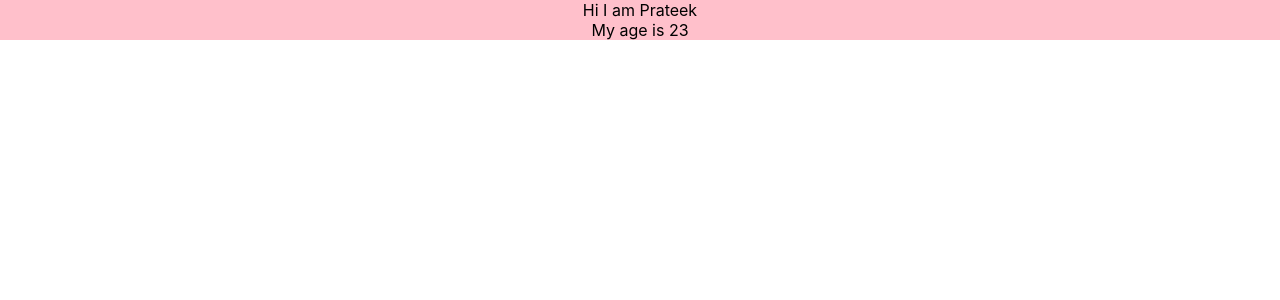
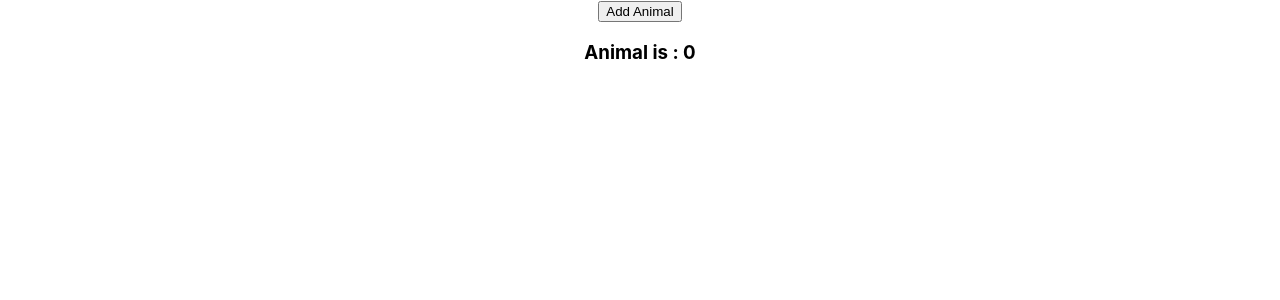
Before and after one commit to iamkeetarp/udemy-react-practice, a React (Create React App) app: page / in a window 1280 px wide. Shown: the top 300 px of the page. Built offline with nearby package versions, Linux system fonts and the light colour scheme.

Commit message:
state understanding

```diff
--- a/src/App.js
+++ b/src/App.js
@@ -1,10 +1,11 @@
 import "./App.css";
-import Child from "./Child";
-
+// import Child from "./Components/Child";
+import StateExample from "./Components/State";
 function App() {
   return (
     <div className="App">
-      <Child name="Prateek" age={23} color="pink" />
+      {/* <Child name="Prateek" age={23} color="pink" /> */}
+      <StateExample />
     </div>
   );
 }
--- /dev/null
+++ b/src/Components/State.js
@@ -0,0 +1,17 @@
+import React, { useState } from "react";
+
+function State() {
+  const [animal, setAnimal] = useState(0);
+  const handleClick = () => {
+    setAnimal(animal + 1);
+  };
+  return (
+    <>
+      <button onClick={handleClick}>Add Animal</button>
+
+      <h3>Animal is : {animal}</h3>
+    </>
+  );
+}
+
+export default State;
```
Also changed, not shown: src/setupTests.js (deleted, +0 -5 lines), src/Components/Child.js (renamed from src/Child.js), src/logo.svg (deleted), 1 other file (tests, documents, lock files or other folders).
